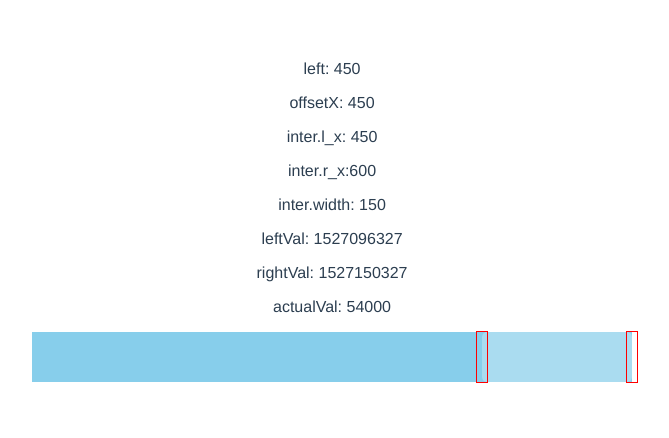
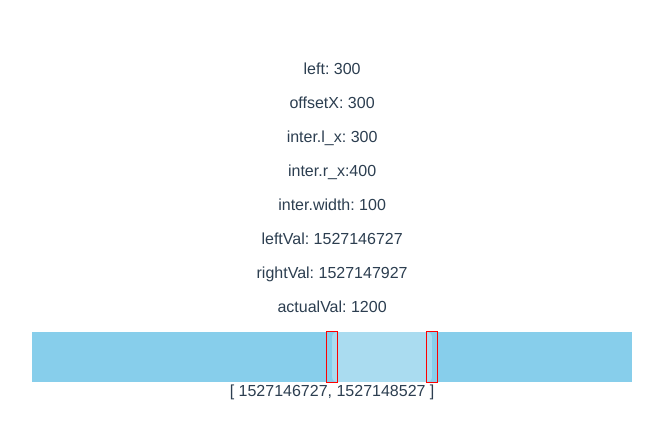
Before and after one commit to ChenPt/vue-slider, a Vue app: page / in a window 1280 px wide. Shown: the top 438 px of the page, without its empty margins (308-977 px from the left). Built offline with nearby package versions, Linux system fonts and the light colour scheme.

Commit message:
[M] test data

```diff
--- a/src/components/test.vue
+++ b/src/components/test.vue
@@ -5,6 +5,9 @@
             :verbose="true"
             :formatter="formatter">
         </slider>
+        <div>
+          {{ initData }}
+        </div>
     </div>
 </template>
 
@@ -22,10 +25,13 @@ export default {
       //相差十五分钟
       //传入unix时间戳时间为
       initData: [
-        toUnixTime(+new Date()) - 60 * 60 * 15,
-        toUnixTime(+new Date())
+          toUnixTime(+new Date()) - 60 * 60,
+          toUnixTime(+new Date()) - 60 * 40
       ],
-      range: [toUnixTime(+new Date()) - 60 * 60 * 60, toUnixTime(+new Date())]
+      range: [
+          toUnixTime(+new Date()) - 60 * 60 * 2,
+          toUnixTime(+new Date())
+      ]
 
       // initData: [0, 10],  //开始的区间范围
       // range: [0, 100]     //整体可选的范围
@@ -35,14 +41,17 @@ export default {
     testValInit (type) {
       if (type === 'time') {
         this.initData = [
-          toUnixTime(+new Date()) - 3600,
-          toUnixTime(+new Date()) - 3480
+          toUnixTime(+new Date()) - 60 * 60,
+          toUnixTime(+new Date()) - 60 * 30
         ];
-        this.range = [toUnixTime(+new Date()) - 3600, toUnixTime(+new Date())];
+        this.range = [
+          toUnixTime(+new Date()) - 60 * 60 * 2,
+          toUnixTime(+new Date())
+        ];
       }
 
       if (type === 'number') {
-        this.initData = [0, 10]
+        this.initData = [0, 10];
         this.range = [0, 100]
       }
     },
```
